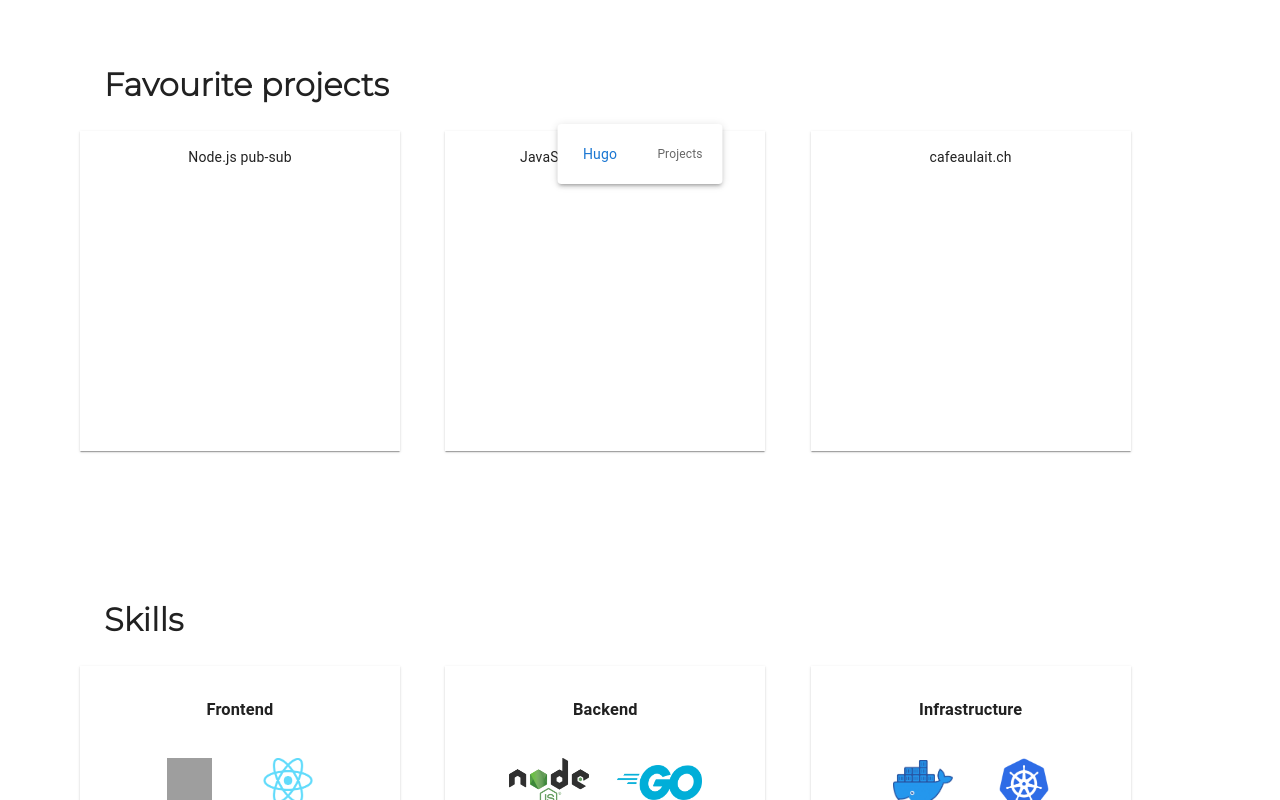
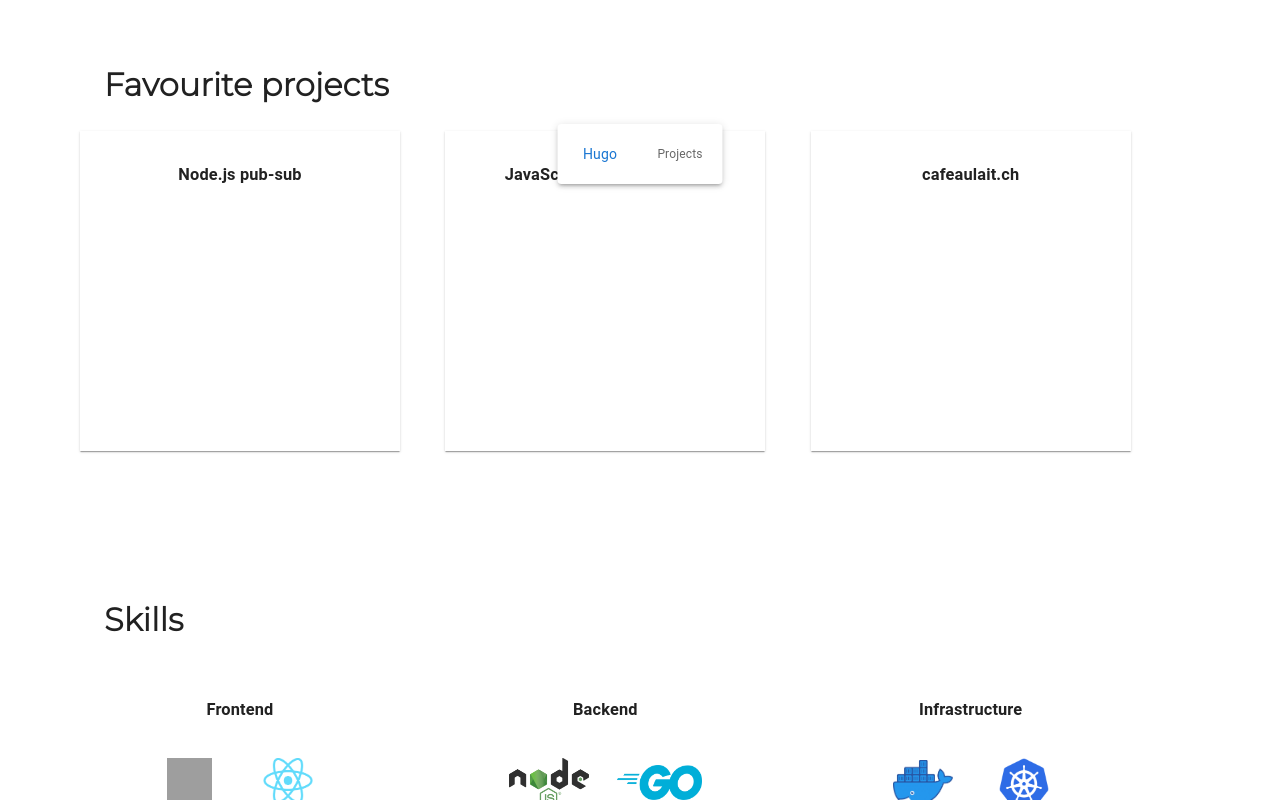
Before and after one commit to vntero/vntero-dot-com, a React (Create React App) app: page / in a window 1280 px wide. Shown: the part 600-1400 px from the top of the page. Built offline with nearby package versions, Linux system fonts and the light colour scheme; grey boxes are pictures that could not be loaded.

Commit message:
removes elevation from skills paper

```diff
--- a/src/components/About.jsx
+++ b/src/components/About.jsx
@@ -21,18 +21,20 @@ const card = (
 
 const DemoPaper = styled(Paper)(({ theme }) => ({
   width: 320,
-  height:320,
+  height: 320,
   padding: theme.spacing(2),
   ...theme.typography.body2,
   textAlign: 'center',
+  elevation: 0,
 }));
 
 function About() {
     return (
       <Container>
+          {/* Introduction */}
           <Stack spacing={4}>
             <Grid container spacing={2} sx={{ minHeight: { xs: 'auto', md: '80vh' }, alignItems: 'center' }}>
-              {/* Introduction */}
+
               <Grid item xs={12} md={8} lg={6} sx={{ padding: { xs: 4, md: 0 } }}>
                 <Stack spacing={1} sx={{ paddingY: { xs: 4, md: 0 } }}>
                   <Box sx={{ paddingX: 2 }}>
@@ -48,7 +50,6 @@ function About() {
                 </Stack>
               </Grid>
 
-              {/* Name, quotes generator, socials*/}
               <Grid item xs={12} md={8} lg={6} sx={{ padding: { xs: 4, md: 0 } }}>
                 <Stack spacing={1} sx={{ paddingY: { xs: 4, md: 0 } }}>
                   <Box sx={{ paddingX: 2 }}>
@@ -74,16 +75,17 @@ function About() {
           <div className="div-hard-skills">
             <h1>Favourite projects</h1><br></br>
             <Box sx={{ flexGrow: 1 }}>
-              <Grid container spacing={3}>
+              <Grid container spacing={3} sx={{ minHeight: { xs: 'auto' }, alignItems: 'center' }}>
                 <Grid xs>
-                  <DemoPaper square>Node.js pub-sub
+                  <DemoPaper square>
+                    <h3>Node.js pub-sub</h3>
                   </DemoPaper><br></br>
                 </Grid>
                 <Grid xs>
-                  <DemoPaper square>JavaScript 2D racing game</DemoPaper><br></br>
+                  <DemoPaper square><h3>JavaScript 2D racing game</h3></DemoPaper><br></br>
                 </Grid>
                 <Grid xs>
-                  <DemoPaper square>cafeaulait.ch</DemoPaper><br></br>
+                  <DemoPaper square><h3>cafeaulait.ch</h3></DemoPaper><br></br>
                 </Grid>
               </Grid>
             </Box>
@@ -95,7 +97,7 @@ function About() {
             <Box sx={{ flexGrow: 1 }}>
               <Grid container spacing={3}>
                 <Grid xs>
-                  <DemoPaper square>
+                  <DemoPaper square elevation={0}>
                   <h3>Frontend</h3>
                 <div className="div-skills">
                     <a href="https://www.typescriptlang.org/" target="_blank" rel="noreferrer"><img alt="TypeScript" src="typescript.png" height={45} width={45}/></a>
@@ -104,7 +106,7 @@ function About() {
                   </DemoPaper><br></br>
                 </Grid>
                 <Grid xs>
-                  <DemoPaper square>
+                  <DemoPaper square elevation={0}>
                   <h3>Backend</h3>
                   <div className="div-skills">
                     <a href="https://nodejs.org/" target="_blank" rel="noreferrer"><img alt="Node" src="node.png" height={50} width={80}/></a>
@@ -113,7 +115,7 @@ function About() {
                   </DemoPaper><br></br>
                 </Grid>
                 <Grid xs>
-                  <DemoPaper square>
+                  <DemoPaper square elevation={0}>
                     <h3>Infrastructure</h3>
                     <div className="div-skills">
                       <a href="https://www.docker.com/" target="_blank" rel="noreferrer"><img alt="Docker" src="docker.png" height={45} width={60}/></a>
```
